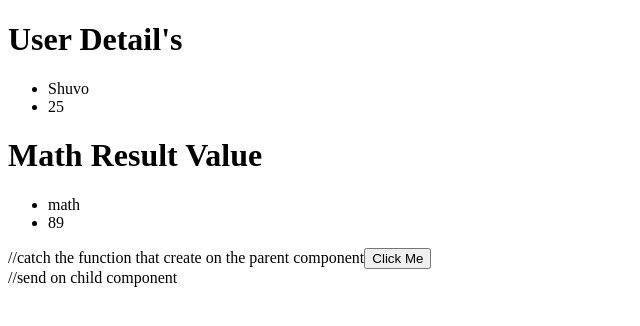
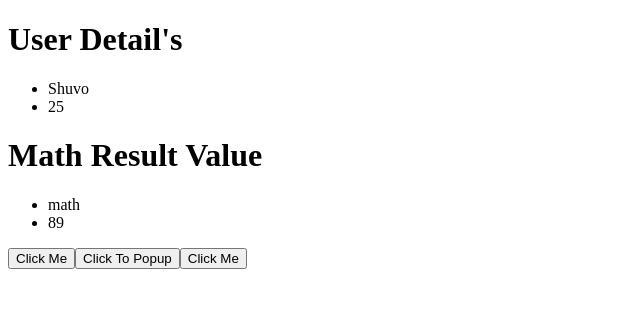
Before and after one commit to shuvokhan3/React-, a React (Vite) app: page / in a window 1280 px wide. Shown: the top 326 px of the page, without its empty margins (0-640 px from the left). Built offline with nearby package versions, Linux system fonts and the light colour scheme.

Commit message:
response to event

```diff
--- a/src/App.jsx
+++ b/src/App.jsx
@@ -21,8 +21,7 @@ const App = () => {
 
   return(
     <div>
-      <Hero mess="User Detail's" indivisualMess = "Math Result Value" items={item} mathRes={res} sendFuntion={btnClick}/>//send on child component
-
+      <Hero mess="User Detail's" indivisualMess = "Math Result Value" items={item} mathRes={res} sendFuntion={btnClick}/>{/*Send o*/}
 
     </div>
   )
--- a/src/component/Hero.jsx
+++ b/src/component/Hero.jsx
@@ -1,5 +1,14 @@
 const Hero = (props) => {
 
+
+    function popupVal(){
+        alert("Value is 300");
+    }
+
+    {/*Arow function */}
+    const value=()=>{
+        alert("Hello");
+    }
     return (
         <div>
             <h1>{props.mess}</h1>
@@ -13,8 +22,12 @@ const Hero = (props) => {
                 <li>{props.mathRes['sub']}</li>
                 <li>{props.mathRes['mark']}</li>
             </ul>
-             //catch the function that create on the parent component
+
             <button onClick={props.sendFuntion} >Click Me</button>
+
+            <button onClick={popupVal}>Click To Popup</button>
+
+            <button onClick={value}>Click Me</button>
         </div>
     );
 };
```
